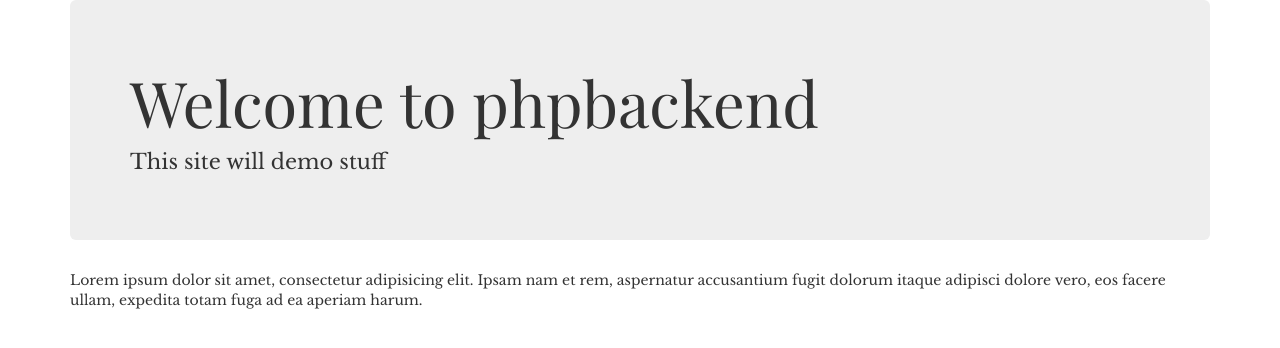
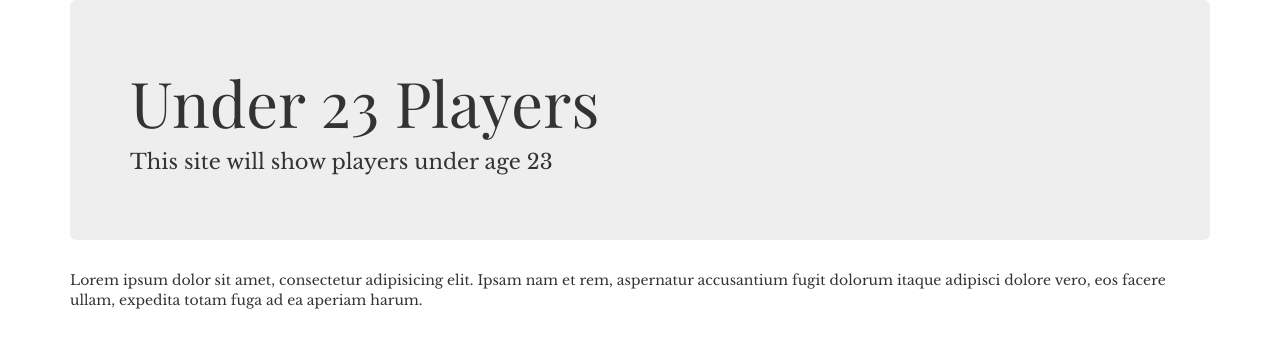
Before and after one commit to philipauu/UNIT2, a PHP site: page / in a window 1280 px wide. Shown: the top 348 px of the page. Run offline with PHP 8.4, Linux system fonts and the light colour scheme; data comes from the database, SQL or seed files in the repository; data that the repository does not hold is empty; some libraries are stand-ins or nearby versions.

Commit message:
If God had not given us sticky tape, it would have been necessary to invent it.

```diff
--- a/footballfullstack/backend/clubs/show_clubs.php
+++ b/footballfullstack/backend/clubs/show_clubs.php
@@ -1,6 +1,7 @@
 <?php
 
 require_once('../common/connection.php');
+require_once('../common/logger.php');
 
 $db = new DbConnect($app_user, $app_pass);
 
--- a/footballfullstack/backend/common/connection.php
+++ b/footballfullstack/backend/common/connection.php
@@ -14,7 +14,7 @@ public function __construct($app_user, $app_pass)
 {
 
       try {
-          $this->conn = new PDO("mysql:host=127.0.0.1;db_name=football", $app_user, $app_pass);
+          $this->conn = new PDO("mysql:host=127.0.0.1;dbname=football", $app_user, $app_pass);
           // set the PDO error mode to exception
           $this->conn->setAttribute(PDO::ATTR_ERRMODE, PDO::ERRMODE_EXCEPTION);
           logger("Connected successfully");
--- a/footballfullstack/index.html
+++ b/footballfullstack/index.html
@@ -20,8 +20,8 @@
 <body class="container">
 
   <div class="jumbotron">
-    <h1>Welcome to phpbackend</h1>
-    <p>This site will demo stuff</p>
+    <h1>Under 23 Players</h1>
+    <p>This site will show players under age 23</p>
   </div>
 
   <p>Lorem ipsum dolor sit amet, consectetur adipisicing elit. Ipsam nam et rem, aspernatur accusantium fugit dolorum itaque adipisci dolore vero, eos facere ullam, expedita totam fuga ad ea aperiam harum.</p>
--- a/footballfullstack/js/javascript.js
+++ b/footballfullstack/js/javascript.js
@@ -4,19 +4,20 @@ $(document).ready(setup);
 
 function setup(){
     console.log('Inside setup');
-    check_backend();
+    show_clubs();
 }
 
-function check_backend(){
-    console.log('Inside check_backend');
-    $.get('backend/common/check.php').done(success).fail(fail);
-}
+function show_clubs(){
+  console.log('inside show_clubs');
+  $.get('backend/clubs/show_clubs.php').done(display_clubs).fail(blow_up);
+  }
 
-function success(data){
-    console.log(data);
-}
+function display_clubs(data){
+  console.log('inside display_clubs');
+  console.log(data); // hopefully shows a list of clubs
+  }
 
-function fail(data){
-    console.log('oops...');
-    console.log(data);
-}
+function blow_up(data){
+  console.log('inside blow_up');
+  console.log(data);
+  }
```
Also changed, not shown: footballfullstack/js/show_clubs/show_clubs.js (added), 1 other file.
